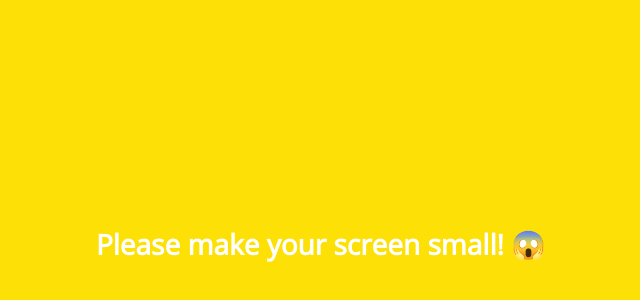
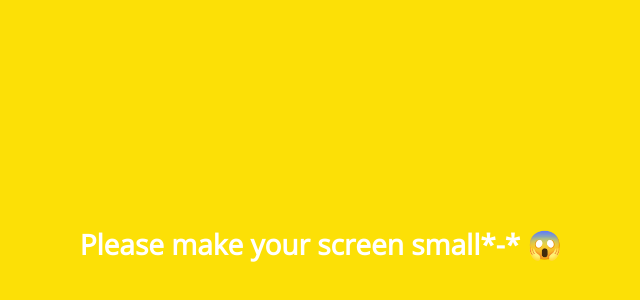
Before and after one commit to SOHEELEE408/kakao-clone, a plain HTML site: page index.html in a window 1280 px wide. Shown: the part 156-456 px from the top of the page, without its empty margins (319-959 px from the left). Drawn offline with nearby package versions, Linux system fonts and the light colour scheme.

Commit message:
motify a apart
창 줄이라는 메시지 약간 수정

```diff
--- a/index.html
+++ b/index.html
@@ -94,7 +94,7 @@
       </ul>
     </nav>
     <div class="bigScreen">
-      <span class="bigScreen__text">Please make your screen small! 😱</span>
+      <span class="bigScreen__text">Please make your screen small*-* 😱</span>
     </div>
   </body>
 </html>
```
